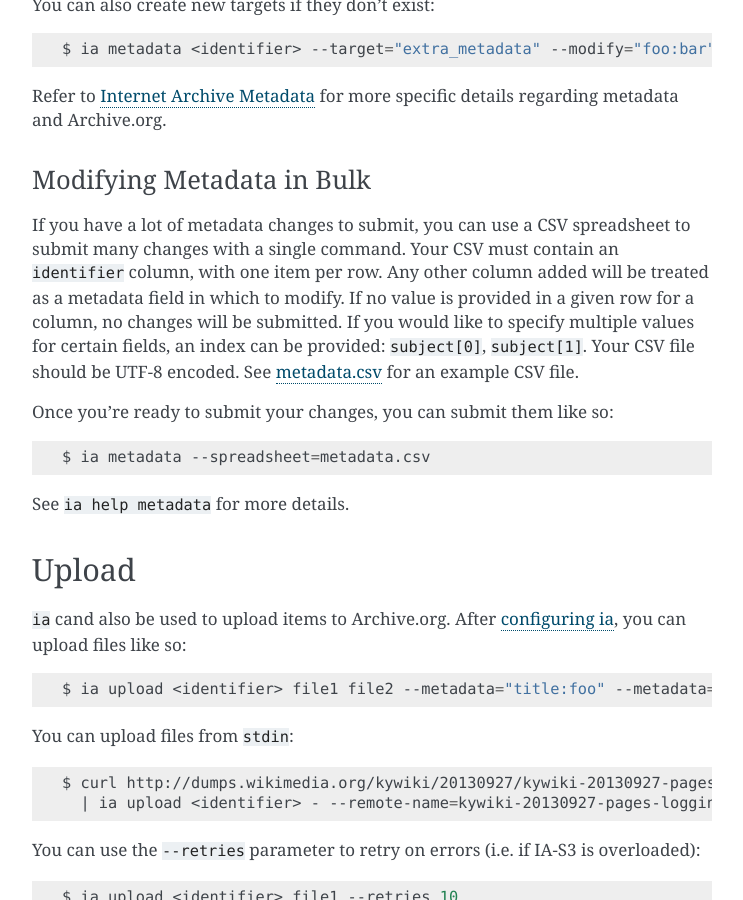
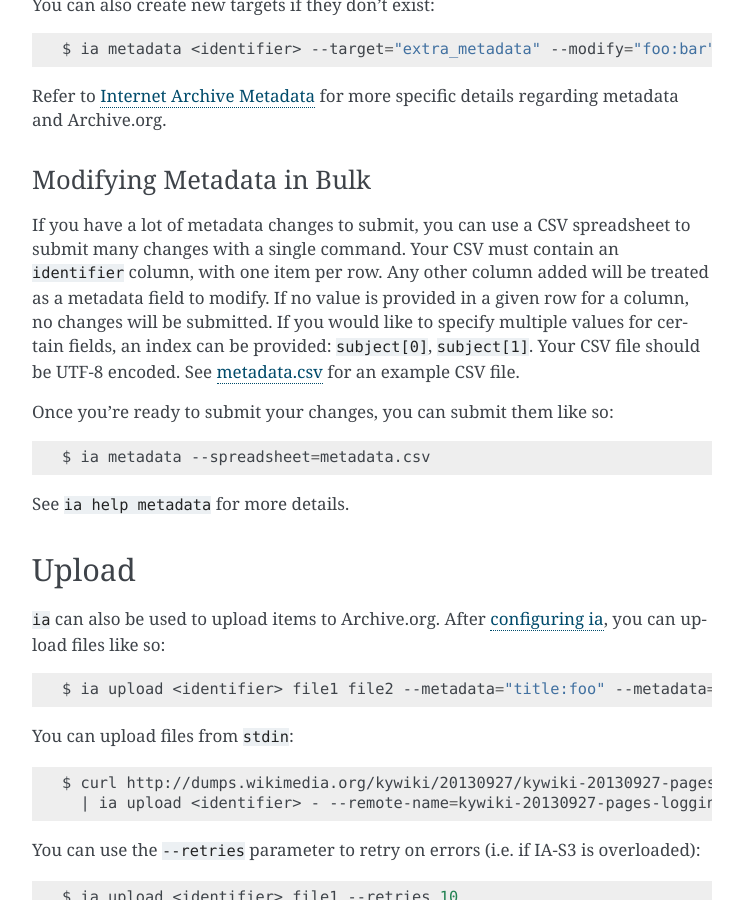
Before and after one commit to jjjake/internetarchive, a Sphinx documentation site: the page built from docs/source/cli.rst, in a window 1280 px wide and 900 px high, scrolled down 1836 px. Shown: the whole window, without its empty margins (368-1111 px from the left). Built offline with Sphinx 7.4.7, drawn with Linux system fonts in a browser that asks for light colours; the version number could not be read and is left out.

Commit message:
minor text edits
fix typo; remove unneeded words

```diff
--- a/docs/source/cli.rst
+++ b/docs/source/cli.rst
@@ -96,7 +96,7 @@
 ^^^^^^^^^^^^^^^^^^^^^^^^^^
 
 If you have a lot of metadata changes to submit, you can use a CSV spreadsheet to submit many changes with a single command.
-Your CSV must contain an ``identifier`` column, with one item per row. Any other column added will be treated as a metadata field in which to modify. If no value is provided in a given row for a column, no changes will be submitted. If you would like to specify multiple values for certain fields, an index can be provided: ``subject[0]``, ``subject[1]``. Your CSV file should be UTF-8 encoded. See `metadata.csv <https://archive.org/download/ia-pex/metadata.csv>`_ for an example CSV file.
+Your CSV must contain an ``identifier`` column, with one item per row. Any other column added will be treated as a metadata field to modify. If no value is provided in a given row for a column, no changes will be submitted. If you would like to specify multiple values for certain fields, an index can be provided: ``subject[0]``, ``subject[1]``. Your CSV file should be UTF-8 encoded. See `metadata.csv <https://archive.org/download/ia-pex/metadata.csv>`_ for an example CSV file.
 
 Once you're ready to submit your changes, you can submit them like so:
 
@@ -110,7 +110,7 @@
 Upload
 ------
 
-``ia`` cand also be used to upload items to Archive.org. After `configuring ia <quickstart.html#configuring>`__, you can upload files like so:
+``ia`` can also be used to upload items to Archive.org. After `configuring ia <quickstart.html#configuring>`__, you can upload files like so:
 
 .. code:: bash
 
```
